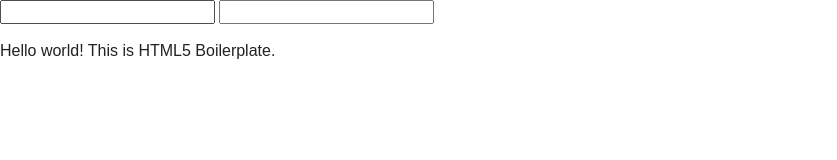
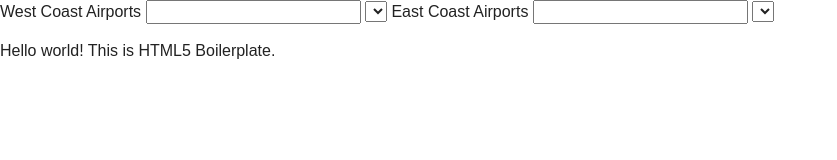
Before and after one commit to bobby5develops/airPort-2-airPort, a website: page index.html in a window 1280 px wide. Shown: the whole page, without its empty margins (0-837 px from the left). Drawn offline with nearby package versions, Linux system fonts and the light colour scheme.

Commit message:
updated index html with drop down select options of corresponding east and west input fields

```diff
--- a/index.html
+++ b/index.html
@@ -1,9 +1,9 @@
 <!doctype html>
-<html class="no-js" lang="">
+<html class="no-js" lang="eng">
     <head>
         <meta charset="utf-8">
         <meta http-equiv="x-ua-compatible" content="ie=edge">
-        <title></title>
+        <title>airport mile-tracker</title>
         <meta name="description" content="">
         <meta name="viewport" content="width=device-width, initial-scale=1">
 
@@ -16,12 +16,33 @@
     </head>
     <body>
         <div>
+            <!--list of westcoast airports-->
             <label for="westcoast">
+                West Coast Airports
                 <input type="text" name="westcoast_airports" id="westcoast_search">
             </label>
+
+            <select name="westcoast_airports" id="westcoast_airports" data-placeholder="Choose a WestCoast Airport...">
+                <option value="westcoast_airports"></option>
+                <option value="westcoast_airports"></option>
+                <option value="westcoast_airports"></option>
+            </select>
+
+
+            <!--list of eastcoast airports-->
             <label for="eastcoast">
-                <input type="text" name="eastcoast_airports" id="eastcoast_search">
+                East Coast Airports
+                <input type="text" name="eastcoast_airports" id="eastcoast_search" data-placeholder="Choose a EastCoast Airport...">
             </label>
+
+            <select name="eastcoast_airports" id="eastcoast_airports">
+                <option value="eastcoast"></option>
+                <option value="eastcoast"></option>
+                <option value="eastcoast"></option>
+            </select>
+
+
+            <!--list of all united states airports-->
             <datalist id="national_airports">
                 <option value="airport"></option>
                 <option value="airport"></option>
```
